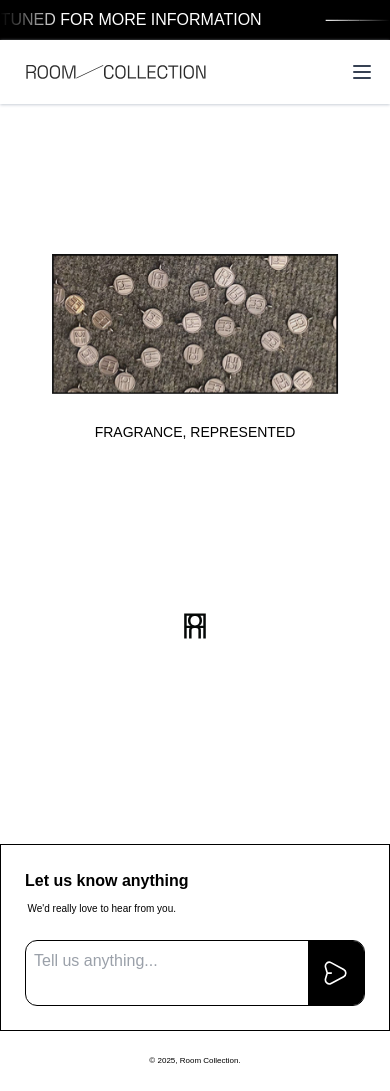
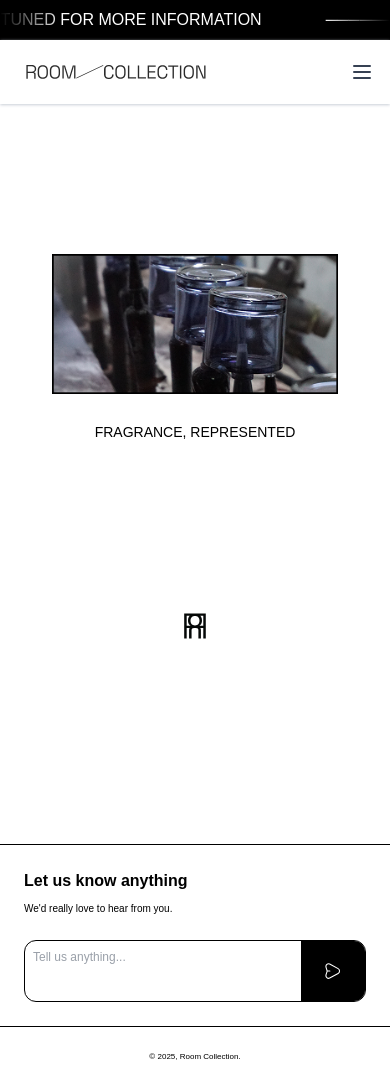
Before and after one commit to adlyrndi/RoomCollection, a Next.js app: page / in a window 390 px wide. Built offline with nearby package versions, Linux system fonts and the light colour scheme; a web font is replaced by a local one.

Commit message:
fix(feedback): integrating feedback

```diff
--- /dev/null
+++ b/app/api/feedback/route.tsx
@@ -0,0 +1,21 @@
+import { NextResponse } from "next/server";
+
+export async function POST(req: Request) {
+  const { message } = await req.json();
+
+  try {
+    // Kirim data ke Google Form
+    const formUrl = "https://docs.google.com/forms/d/e/1FAIpQLSccGFX2z7FywTfyR1DLps3B2Iv4715LSVGVMnQ4JbiTPvuSIQ/formResponse";
+    const formData = new URLSearchParams();
+    formData.append("entry.28609866", message);
+
+    await fetch(formUrl, { method: "POST", body: formData });
+
+    // Kirim response JSON ke frontend
+    return NextResponse.json({ success: true, message: "Submitted successfully" });
+  // eslint-disable-next-line @typescript-eslint/no-unused-vars
+  } catch (error) {
+    return NextResponse.json({ success: false, message: "Failed to submit" }, { status: 500 });
+  }
+
+}
--- a/app/components/feedback/index.tsx
+++ b/app/components/feedback/index.tsx
@@ -1,38 +1,84 @@
+"use client";
+
+import { useState } from "react";
 import Image from "next/image";
 
 export default function Feedback() {
+  const [submitted, setSubmitted] = useState(false);
+  const [fadeOut, setFadeOut] = useState(false);
+
+  const handleSubmit = async (e: React.FormEvent<HTMLFormElement>) => {
+    e.preventDefault();
+    const form = e.currentTarget;
+    const message = (form.elements.namedItem("feedback") as HTMLTextAreaElement)
+      .value;
+
+    // notif langsung
+    setSubmitted(true);
+    setFadeOut(false);
+
+    form.reset();
+
+    // submit ke server (proxy)
+    fetch("api/feedback", {
+      method: "POST",
+      headers: { "Content-Type": "application/json" },
+      body: JSON.stringify({ message }),
+    });
+
+    // fade out notif
+    setTimeout(() => setFadeOut(true), 3000);
+    setTimeout(() => setSubmitted(false), 3500);
+  };
+
   return (
-    <section className="w-full border border-black p-6 md:p-13 flex flex-col lg:flex-row items-start lg:items-start justify-between gap-6">
+    <section className="w-full p-6 md:p-12 flex flex-col lg:flex-row items-start justify-between gap-6">
       {/* Left Content */}
-      <div className="flex flex-col max-w-xl m-0 lg:ml-20 text-center lg:text-left">
+      <div className="flex flex-col max-w-xl m-0 lg:ml-20 text-left">
         <h2 className="text-[16px] md:text-[30px] font-bold text-black">
           Let us know anything
         </h2>
-        <p className="text-black text-[10px] md:text-[15px] ml-[-10px] md:ml-0 mt-2">
-        We&apos;d really love to hear from you.
+        <p className="text-black text-[10px] md:text-[15px] mt-2">
+          We&apos;d really love to hear from you.
         </p>
       </div>
 
       {/* Right Form */}
-      <form className="w-full lg:max-w-[800px] m-0 lg:mr-20">
+      <form
+        onSubmit={handleSubmit}
+        className="w-full lg:max-w-[800px] m-0 lg:mr-20 relative"
+      >
         <div className="flex w-full border border-black rounded-xl overflow-hidden">
           <textarea
+            name="feedback"
             placeholder="Tell us anything..."
-            className="flex-1 min-h-[60px] px-2 py-2 md:py-3 text-gray-700 resize-none focus:outline-none"
+            className="flex-1 min-h-[60px] px-2 py-2 md:py-3 text-gray-700 text-xs xl:text-lg text-start resize-none focus:outline-none"
           />
+
           <button
             type="submit"
-            className="bg-black px-4 flex items-center justify-center hover:bg-gray-800 transition"
+            className="bg-black px-6 flex items-center justify-center hover:bg-gray-800 transition"
           >
             <Image
               src="/enter.svg"
               alt="Send Feedback"
-              width={24}
-              height={24}
-              className="w-6 h-6 md:w-7 md:h-7 lg:w-8 lg:h-8"
+              width={20}
+              height={20}
+              className="w-4 h-4 md:w-5 md:h-5 lg:w-6 lg:h-6"
             />
           </button>
         </div>
+
+        {/* Notification tetap di bawah */}
+        {submitted && (
+          <p
+            className={`absolute left-0 mt-2 text-green-600 text-sm md:text-base transition-opacity duration-500 ${
+              fadeOut ? "opacity-0" : "opacity-100"
+            }`}
+          >
+            Submitted! Thank you for your feedback.
+          </p>
+        )}
       </form>
     </section>
   );
--- a/app/components/mainPage/index.tsx
+++ b/app/components/mainPage/index.tsx
@@ -17,19 +17,18 @@ export default function MainPage() {
   useEffect(() => {
     const interval = setInterval(() => {
       setIndex((prev) => (prev + 1) % images.length);
-    }, 700); // 2 detik biar smooth
+    }, 1500);
     return () => clearInterval(interval);
   }, [images.length]);
 
   return (
     <div className="w-full h-screen flex items-center justify-center">
       <div className="flex flex-col-reverse md:flex-row w-full max-w-7xl px-4 md:px-8 gap-40">
-        {/* Left Section - Logo */}
         <div className="flex items-center justify-center xl:justify-start md:w-1/2 pl-0 lg:pl-20">
           <Image
             src="/Logo-room.svg"
             alt="Logo"
-            width={80}  // default untuk mobile
+            width={80}
             height={80}
             className="w-12 h-12 sm:w-20 sm:h-20 md:w-28 md:h-28 lg:w-22 lg:h-22"
           />
--- a/app/components/navbar/index.tsx
+++ b/app/components/navbar/index.tsx
@@ -7,9 +7,6 @@ export default function Navbar() {
   const [open, setOpen] = useState(false);
 
   const menus = [
-    { name: "SHOP AT SHOPEE", path: "/" },
-    { name: "SHOP AT TOKOPEDIA", path: "/A" },
-    { name: "ABOUT US", path: "/B" },
     { name: "GIVE US FEEDBACK", path: "/C" },
   ];
 
--- a/app/page.tsx
+++ b/app/page.tsx
@@ -14,7 +14,9 @@ export default function Home() {
       <Mainpage/>
       {/* <Slider /> */}
       {/* <Product /> */}
+      <hr className="border-t border-black w-screen" />
       <Feedback />
+      <hr className="border-t border-black w-screen" />
       <Footerv2/>
     </div>
   );
```
